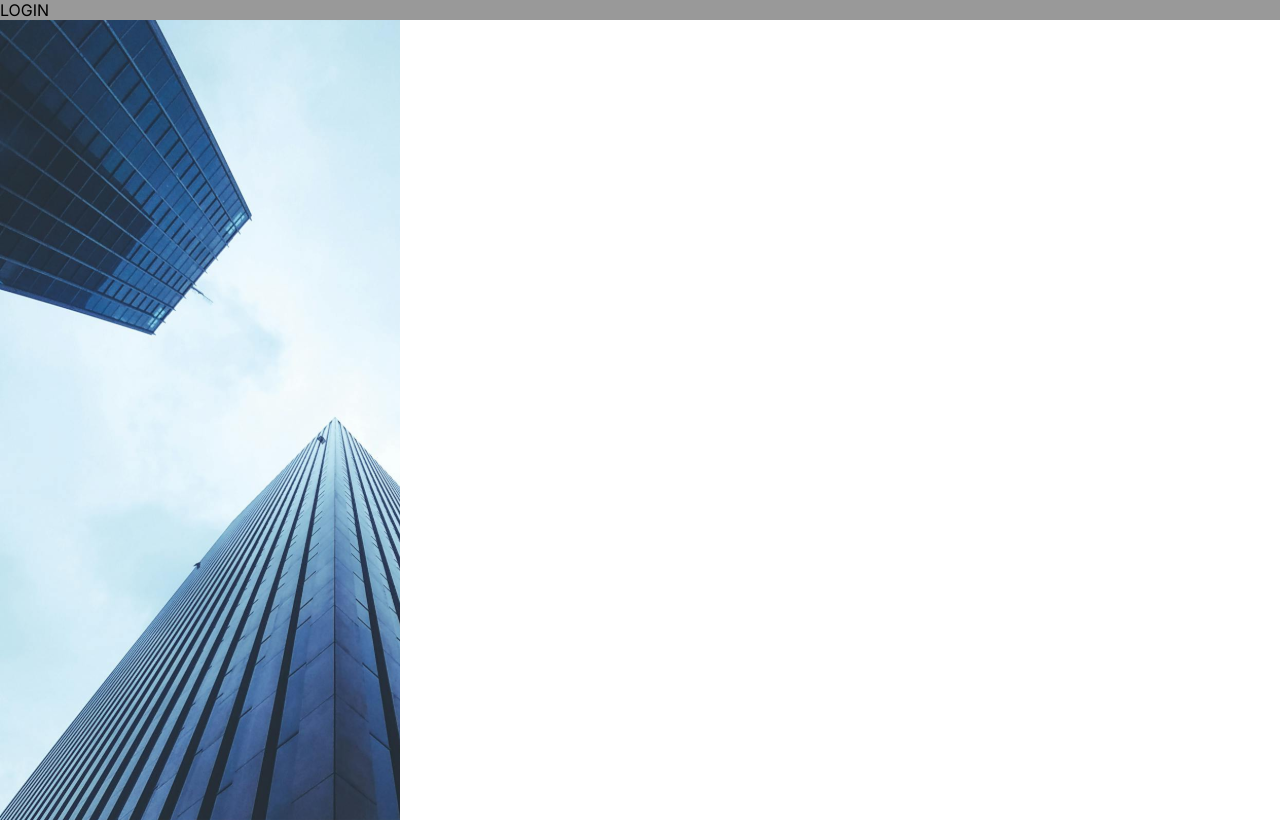
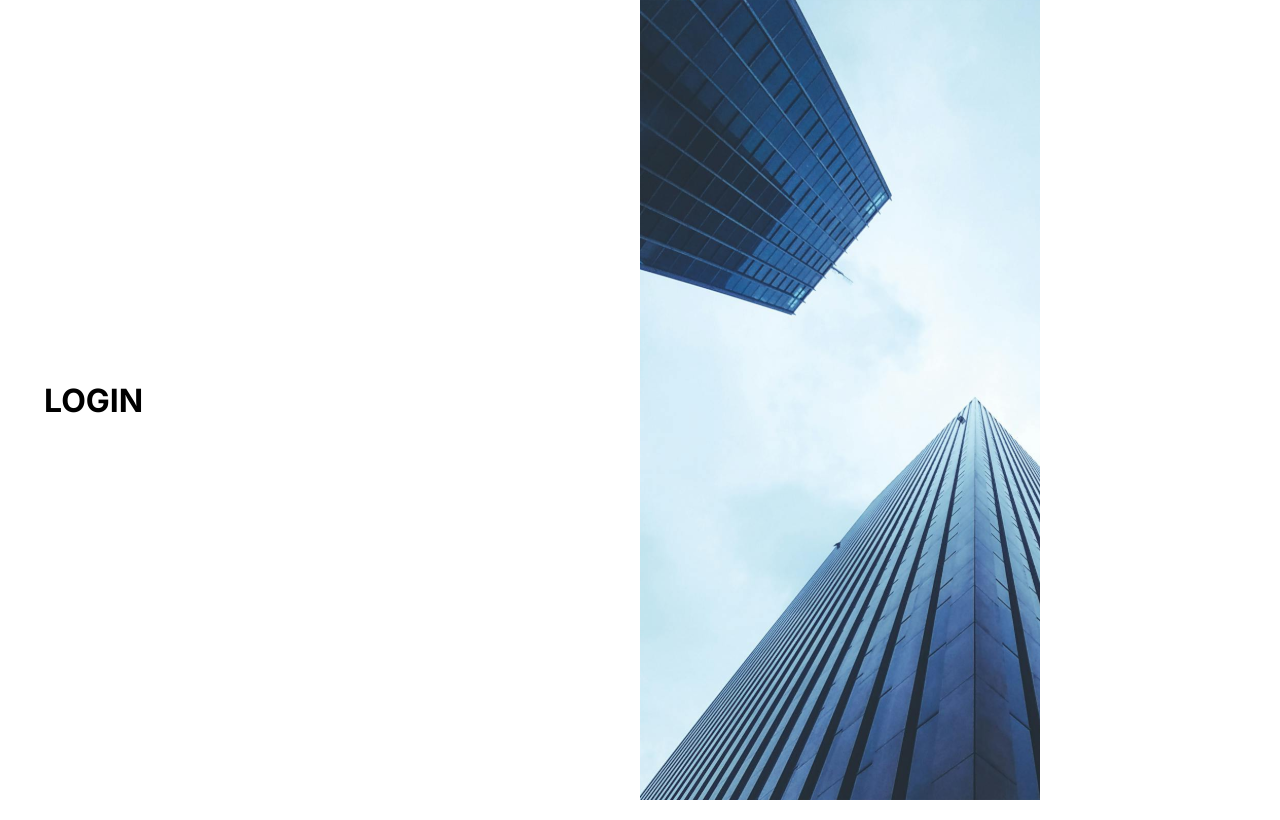
Before and after one commit to windsormontezuma/dnc-sales-dashboard-windsor, a React (Vite) app: page / in a window 1280 px wide. Built offline with nearby package versions, Linux system fonts and the light colour scheme.

Commit message:
Feat material-ui-insert

```diff
--- a/package.json
+++ b/package.json
@@ -10,6 +10,9 @@
     "preview": "vite preview"
   },
   "dependencies": {
+    "@emotion/react": "^11.14.0",
+    "@emotion/styled": "^11.14.1",
+    "@mui/material": "^7.3.5",
     "@types/styled-components": "^5.1.35",
     "react": "^19.1.1",
     "react-dom": "^19.1.1",
--- /dev/null
+++ b/src/components/BannerImage.tsx
@@ -0,0 +1,8 @@
+import styled from 'styled-components'
+
+export const BannerImage = styled.div`
+  background-image: url('/login-image.svg');
+  background-size: cover;
+  height: 100vh;
+  width: 50vh;
+`
--- /dev/null
+++ b/src/components/index.ts
@@ -0,0 +1 @@
+export * from './BannerImage'
--- a/src/pages/Login.tsx
+++ b/src/pages/Login.tsx
@@ -1,20 +1,24 @@
-import styled from 'styled-components'
-
-const LoginArea = styled.div`
-  background: #999;
-`
-const LoginImage = styled.div`
-  background-image: url('/login-image.svg');
-  background-size: cover;
-  height: 100vh;
-  width: 50vh;
-`
+import { Box, Container, Grid } from '@mui/material'
+import { BannerImage } from '@/components'
 
 function Login() {
   return (
     <>
-      <LoginArea>LOGIN</LoginArea>
-      <LoginImage />
+      <Box>
+        <Grid container>
+          <Grid
+            size={{ xs: 12, sm: 6 }}
+            sx={{ alignItems: 'center', display: 'flex', height: '100vh' }}
+          >
+            <Container maxWidth="sm">
+              <h1>LOGIN</h1>
+            </Container>
+          </Grid>
+          <Grid size={{ sm: 6 }} sx={{ display: { xs: 'none', sm: 'block' } }}>
+            <BannerImage />
+          </Grid>
+        </Grid>
+      </Box>
     </>
   )
 }
--- a/src/pages/Registration.tsx
+++ b/src/pages/Registration.tsx
@@ -1,20 +1,24 @@
-import styled from 'styled-components'
-
-const RegistrationArea = styled.div`
-  background: #333;
-`
-const RegistrationImage = styled.div`
-  background-image: url('/login-image.svg');
-  background-size: cover;
-  height: 100vh;
-  width: 50vh;
-`
+import { Box, Container, Grid } from '@mui/material'
+import { BannerImage } from '@/components'
 
 function Registration() {
   return (
     <>
-      <RegistrationArea>Registration</RegistrationArea>
-      <RegistrationImage />
+      <Box>
+        <Grid container>
+          <Grid
+            size={{ xs: 12, sm: 6 }}
+            sx={{ alignItems: 'center', display: 'flex', height: '100vh' }}
+          >
+            <Container maxWidth="sm">
+              <h1>CADASTRO</h1>
+            </Container>
+          </Grid>
+          <Grid size={{ sm: 6 }} sx={{ display: { xs: 'none', sm: 'block' } }}>
+            <BannerImage />
+          </Grid>
+        </Grid>
+      </Box>
     </>
   )
 }
--- a/src/styles/globalStyle.ts
+++ b/src/styles/globalStyle.ts
@@ -1,5 +1,5 @@
 import { createGlobalStyle } from 'styled-components'
-import type { Theme } from '@types'
+import type { Theme } from '@/types'
 
 export const GlobalStyle = createGlobalStyle<{ theme?: Theme }>`
     body, html {
--- a/src/styles/theme.ts
+++ b/src/styles/theme.ts
@@ -1,4 +1,4 @@
-import type { Theme } from '@types'
+import type { Theme } from '@/types'
 
 export const lightTheme: Theme = {
   appBackground: '#FFF',
--- a/tsconfig.app.json
+++ b/tsconfig.app.json
@@ -9,7 +9,7 @@
     "skipLibCheck": true,
     "baseUrl": ".",
     "paths": {
-      "@*": ["src/*"]
+      "@/*": ["src/*"]
     },
 
     /* Bundler mode */
--- a/tsconfig.json
+++ b/tsconfig.json
@@ -2,7 +2,7 @@
   "compilerOptions": {
     "baseUrl": ".",
     "paths": {
-      "@*": ["src/*"]
+      "@/*": ["src/*"]
     }
   },
   "files": [],
--- a/vite.config.ts
+++ b/vite.config.ts
@@ -5,6 +5,9 @@ import path from 'path'
 // https://vite.dev/config/
 export default defineConfig({
   plugins: [react()],
+  optimizeDeps: {
+    include: ['@emotion/styled'],
+  },
   resolve: {
     alias: {
       '@': path.resolve(__dirname, 'src'),
```
Also changed, not shown: 1 other file (tests, documents, lock files or other folders).
